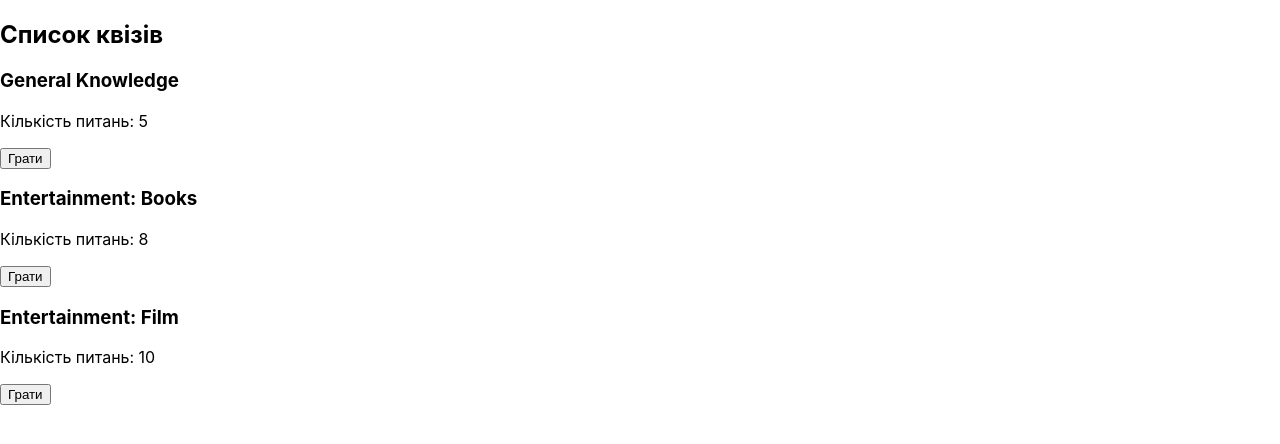
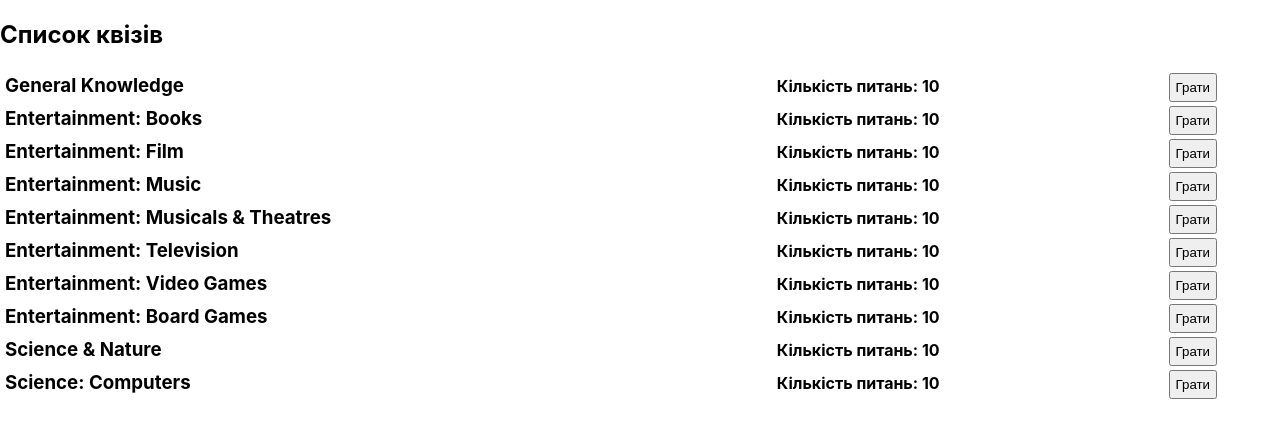
Before and after one commit to kozakevich13/quizzes, a React (Create React App) app: page / in a window 1280 px wide. Shown: the top 444 px of the page. Built offline with nearby package versions, Linux system fonts and the light colour scheme.

Commit message:
arranged the list of quizzes in the form of a table

```diff
--- a/src/App.css
+++ b/src/App.css
@@ -36,3 +36,17 @@
     transform: rotate(360deg);
   }
 }
+
+.quiz-list {
+  display: table;
+  width: 100%;
+}
+
+.quiz-list-item {
+  display: table-row;
+}
+
+.quiz-list-item > * {
+  display: table-cell;
+  padding: 5px;
+}
--- a/src/pages/Finish.js
+++ b/src/pages/Finish.js
@@ -1,5 +1,5 @@
 import React, { useEffect, useState } from "react";
-import { Link, useLocation, useNavigate } from "react-router-dom";
+import { Link, useLocation } from "react-router-dom";
 
 const Finish = () => {
   const location = useLocation();
--- a/src/pages/Home.js
+++ b/src/pages/Home.js
@@ -3,9 +3,20 @@ import { useNavigate } from "react-router-dom";
 
 const Home = () => {
   const [quizzes] = useState([
-    { quiz: "General Knowledge", questionCount: 5, category: 9 },
-    { quiz: "Entertainment: Books", questionCount: 8, category: 10 },
+    { quiz: "General Knowledge", questionCount: 10, category: 9 },
+    { quiz: "Entertainment: Books", questionCount: 10, category: 10 },
     { quiz: "Entertainment: Film", questionCount: 10, category: 11 },
+    { quiz: "Entertainment: Music", questionCount: 10, category: 12 },
+    {
+      quiz: "Entertainment: Musicals & Theatres",
+      questionCount: 10,
+      category: 13,
+    },
+    { quiz: "Entertainment: Television", questionCount: 10, category: 14 },
+    { quiz: "Entertainment: Video Games", questionCount: 10, category: 15 },
+    { quiz: "Entertainment: Board Games", questionCount: 10, category: 15 },
+    { quiz: "Science & Nature", questionCount: 10, category: 17 },
+    { quiz: "Science: Computers", questionCount: 10, category: 18 },
   ]);
   const navigate = useNavigate();
 
@@ -25,12 +36,12 @@ const Home = () => {
     }
   };
   return (
-    <div>
+    <div className="quiz-list">
       <h2>Список квізів</h2>
       {quizzes.map((quiz, index) => (
-        <div key={index}>
+        <div className="quiz-list-item" key={index}>
           <h3>{quiz.quiz}</h3>
-          <p>Кількість питань: {quiz.questionCount}</p>
+          <h4>Кількість питань: {quiz.questionCount}</h4>
           <button onClick={() => handlePlayQuiz(quiz)}>Грати</button>
         </div>
       ))}
```
